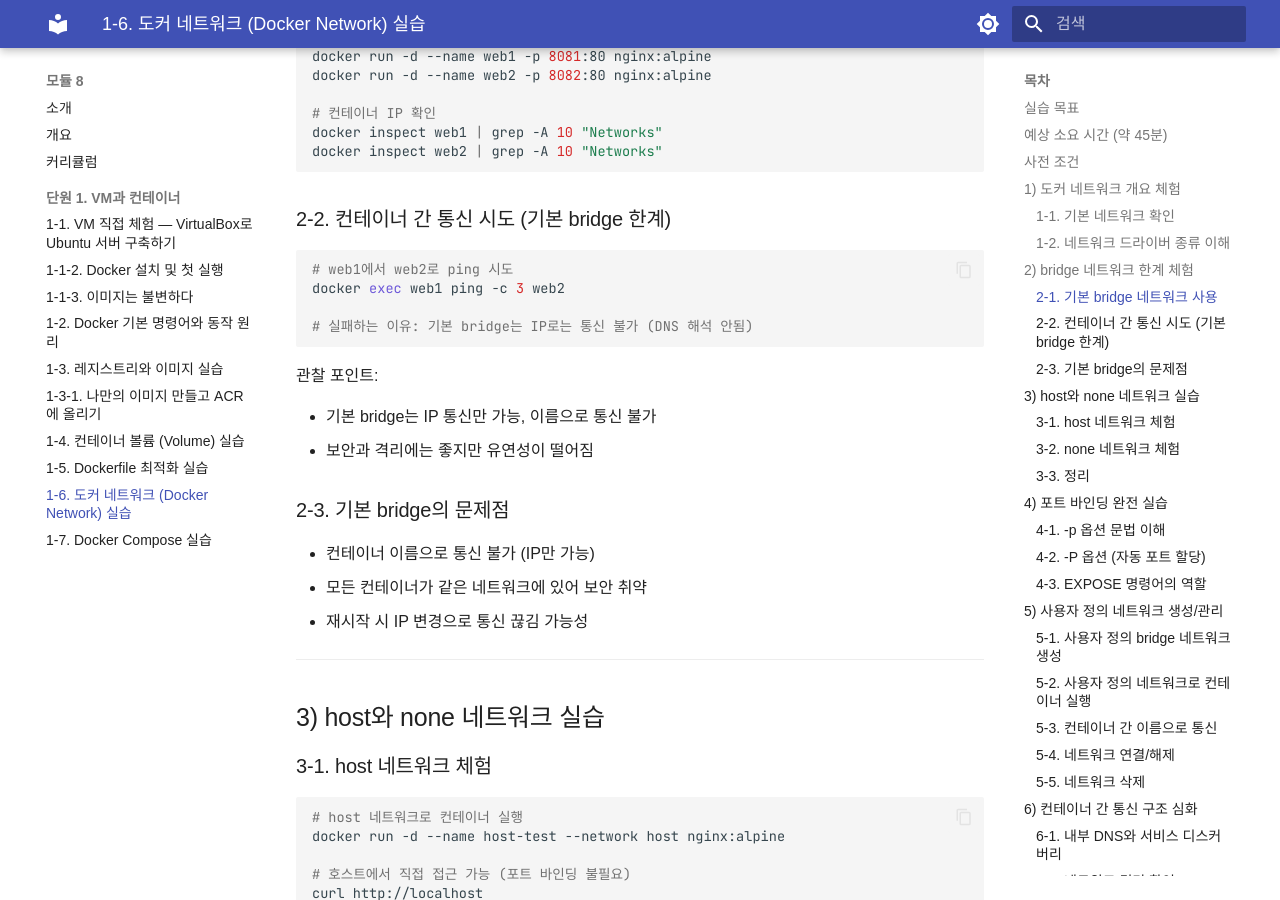
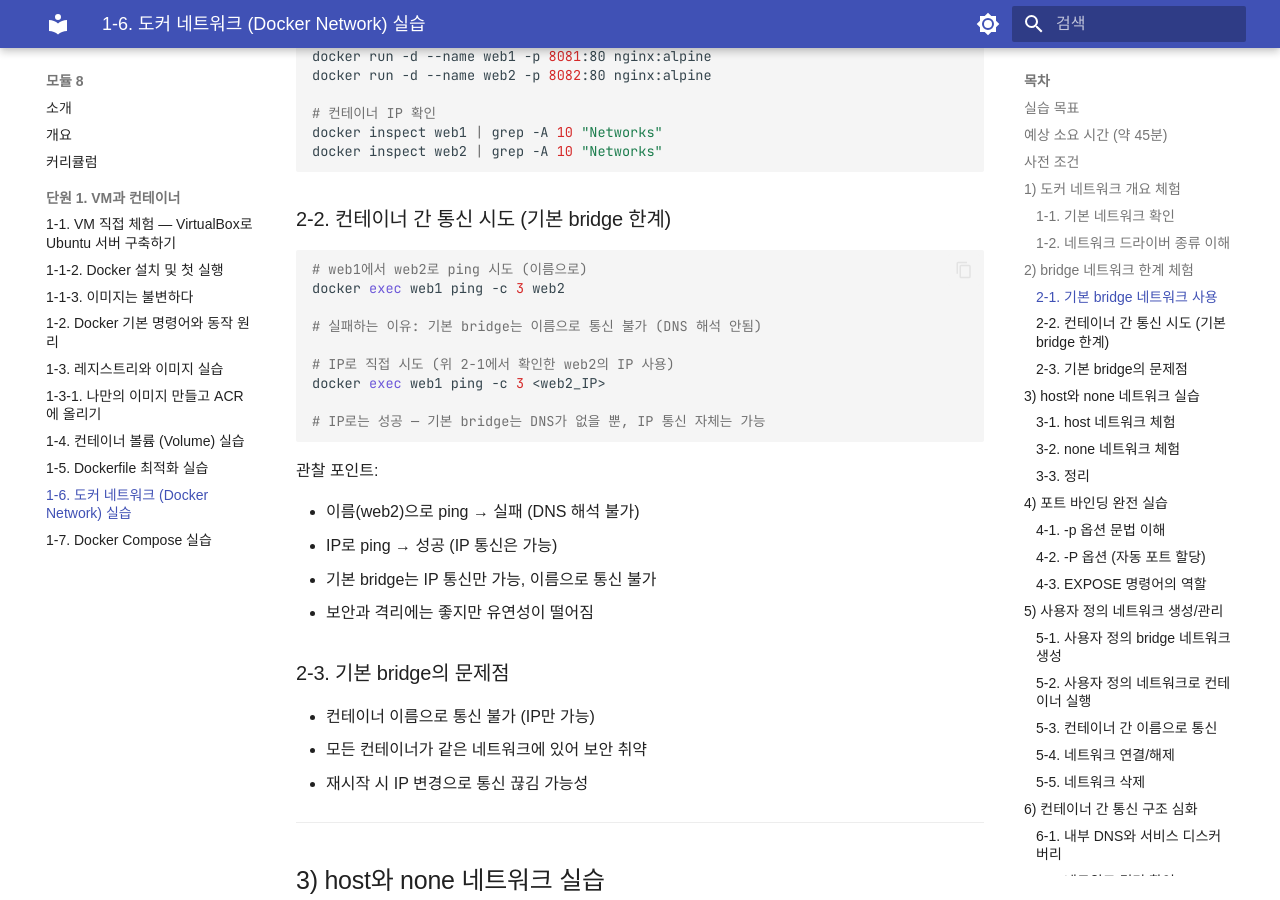
Before and after one commit to skilleat-labs/docker-k8s-labs, an MkDocs documentation site: the page built from docs/modules/module8/1-6.md, in a window 1280 px wide and 900 px high, scrolled down 1735 px. Built offline with MkDocs 1.6.1 and Material for MkDocs 9.7.7, drawn with Linux system fonts in a browser that asks for light colours; some web fonts are replaced.

Commit message:
1-6: 2-2에 IP 직접 통신 시도 예제 추가
Co-Authored-By: Claude Sonnet 4.6 <noreply@anthropic.com>

````diff
--- a/docs/modules/module8/1-6.md
+++ b/docs/modules/module8/1-6.md
@@ -73,14 +73,21 @@ docker inspect web2 | grep -A 10 "Networks"
 ### 2-2. 컨테이너 간 통신 시도 (기본 bridge 한계)
 
 ```bash
-# web1에서 web2로 ping 시도
+# web1에서 web2로 ping 시도 (이름으로)
 docker exec web1 ping -c 3 web2
 
-# 실패하는 이유: 기본 bridge는 IP로는 통신 불가 (DNS 해석 안됨)
+# 실패하는 이유: 기본 bridge는 이름으로 통신 불가 (DNS 해석 안됨)
+
+# IP로 직접 시도 (위 2-1에서 확인한 web2의 IP 사용)
+docker exec web1 ping -c 3 <web2_IP>
+
+# IP로는 성공 — 기본 bridge는 DNS가 없을 뿐, IP 통신 자체는 가능
 ```
 
 관찰 포인트:
 
+- 이름(web2)으로 ping → 실패 (DNS 해석 불가)
+- IP로 ping → 성공 (IP 통신은 가능)
 - 기본 bridge는 IP 통신만 가능, 이름으로 통신 불가
 - 보안과 격리에는 좋지만 유연성이 떨어짐
 
````
